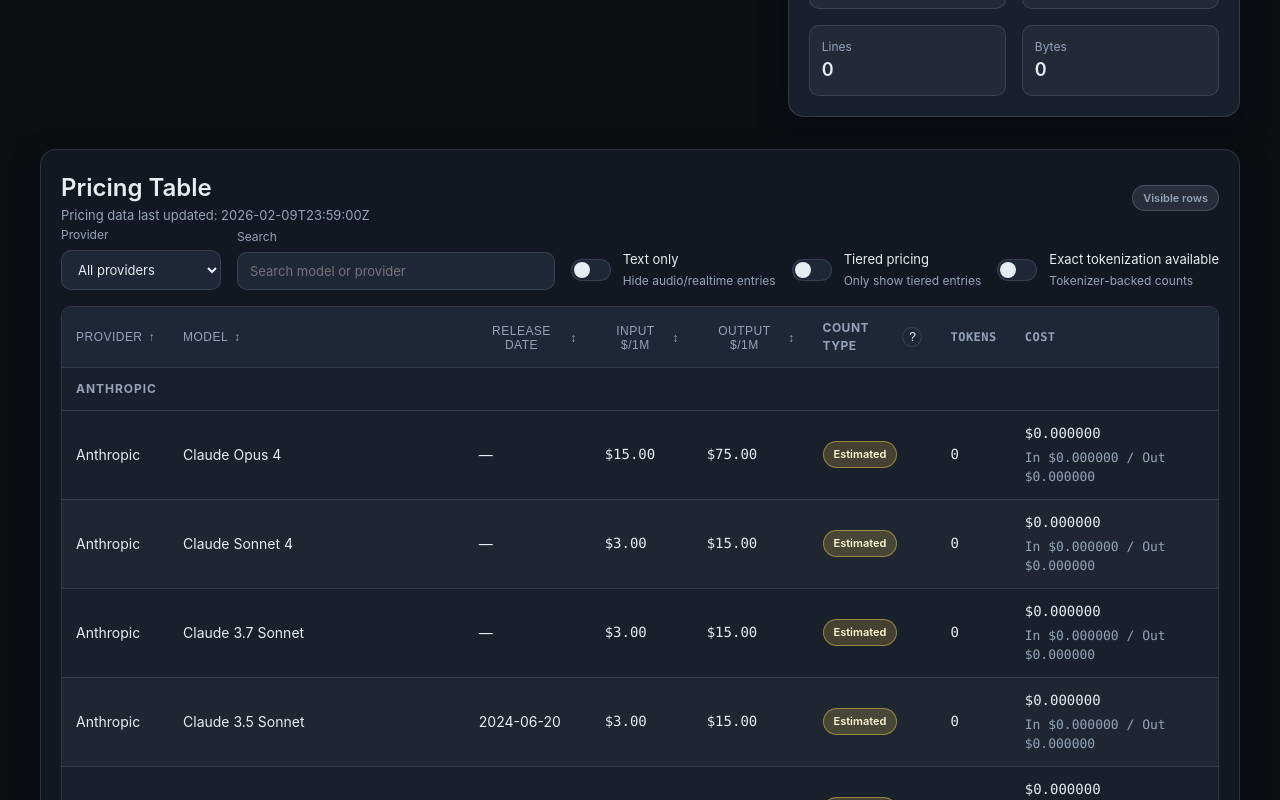
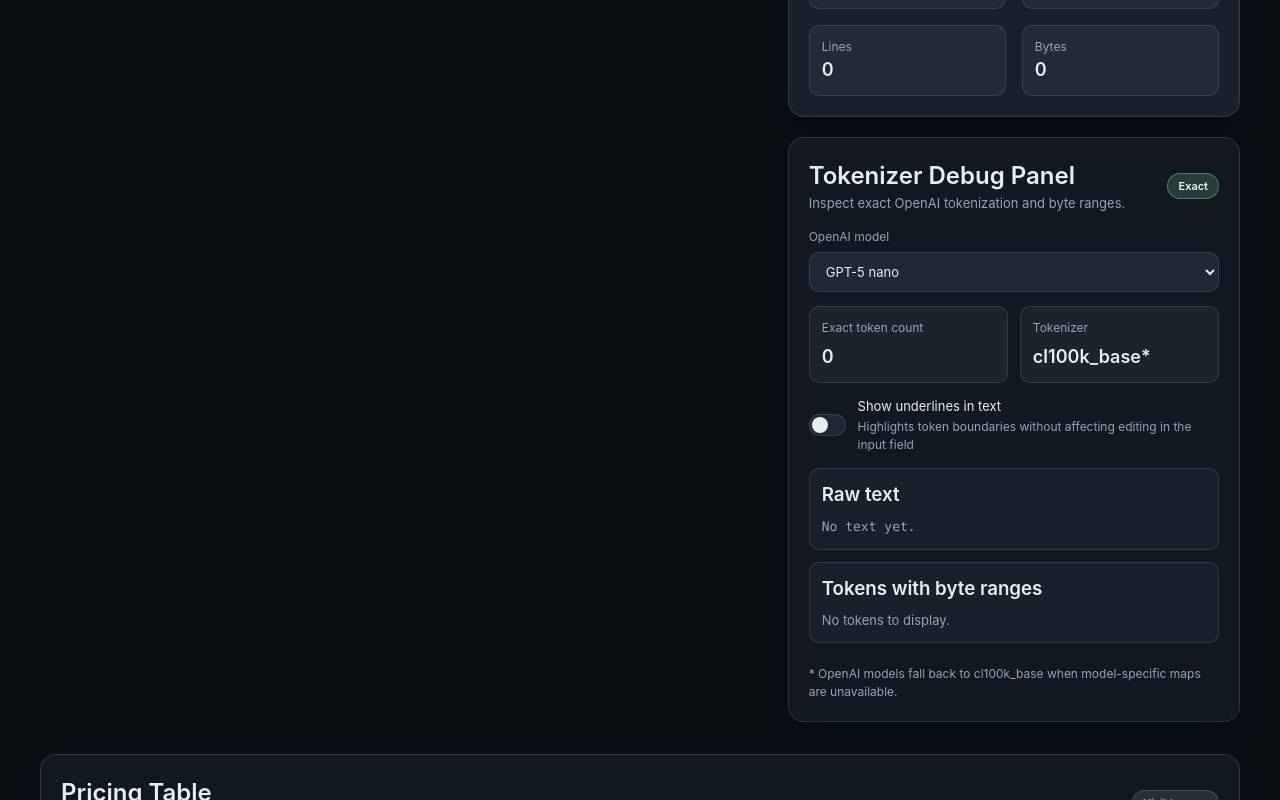
Before and after one commit to ginettododo/LLM-Cost-Calculator, a React (Vite) app: page / in a window 1280 px wide. Shown: the part 780-1580 px from the top of the page. Built offline with nearby package versions, Linux system fonts and the light colour scheme.

Commit message:
Implement exact OpenAI tokenization debug tooling

```diff
--- a/src/core/index.ts
+++ b/src/core/index.ts
@@ -15,7 +15,9 @@
 export {
   clearOpenAITokenizerCache,
   countOpenAITokensExact,
+  getOpenAITokenDetails,
 } from "./tokenization/openaiTokenizer";
+export type { OpenAITokenDetail } from "./tokenization/openaiTokenizer";
 
 export {
   clearTokenCountCache,
--- a/src/core/tokenization/openaiTokenizer.ts
+++ b/src/core/tokenization/openaiTokenizer.ts
@@ -1,23 +1,79 @@
 import { encodingForModel, getEncoding } from "js-tiktoken";
 
-const DEFAULT_OPENAI_ENCODING = "o200k_base";
+const DEFAULT_OPENAI_ENCODING = "cl100k_base";
 const encoderCache = new Map<string, ReturnType<typeof getEncoding>>();
+const utf8Decoder = new TextDecoder("utf-8", { fatal: false });
+
+export type OpenAITokenDetail = {
+  index: number;
+  tokenId: number;
+  text: string;
+  byteStart: number;
+  byteEnd: number;
+};
+
+const normalizeModelName = (model: string): string => {
+  const trimmed = model.trim();
+  if (!trimmed) {
+    return "";
+  }
+
+  const providerPrefix = "openai:";
+  if (trimmed.toLowerCase().startsWith(providerPrefix)) {
+    return trimmed.slice(providerPrefix.length);
+  }
+
+  return trimmed;
+};
 
 const getEncoderForModel = (model: string): ReturnType<typeof getEncoding> => {
-  const cached = encoderCache.get(model);
+  const modelName = normalizeModelName(model);
+  const cacheKey = modelName || DEFAULT_OPENAI_ENCODING;
+  const cached = encoderCache.get(cacheKey);
   if (cached) {
     return cached;
   }
 
   let encoder: ReturnType<typeof getEncoding>;
   try {
-    encoder = encodingForModel(model as Parameters<typeof encodingForModel>[0]);
+    encoder = modelName
+      ? encodingForModel(modelName as Parameters<typeof encodingForModel>[0])
+      : getEncoding(DEFAULT_OPENAI_ENCODING);
   } catch {
     encoder = getEncoding(DEFAULT_OPENAI_ENCODING);
   }
 
-  encoderCache.set(model, encoder);
+  encoderCache.set(cacheKey, encoder);
   return encoder;
+};
+
+export const getOpenAITokenDetails = (
+  text: string,
+  model: string,
+): OpenAITokenDetail[] => {
+  if (text.length === 0) {
+    return [];
+  }
+
+  const encoder = getEncoderForModel(model);
+  const tokenIds = encoder.encode(text);
+  let byteCursor = 0;
+
+  return tokenIds.map((tokenId, index) => {
+    const tokenBytes =
+      (encoder as unknown as { textMap?: Map<number, Uint8Array> }).textMap?.get(tokenId) ??
+      new Uint8Array();
+    const tokenText = utf8Decoder.decode(tokenBytes);
+    const detail: OpenAITokenDetail = {
+      index,
+      tokenId,
+      text: tokenText,
+      byteStart: byteCursor,
+      byteEnd: byteCursor + tokenBytes.length,
+    };
+    byteCursor += tokenBytes.length;
+    return detail;
+  });
 };
 
 export const countOpenAITokensExact = (text: string, model: string): number => {
--- a/src/ui/components/PricingTable.tsx
+++ b/src/ui/components/PricingTable.tsx
@@ -176,7 +176,7 @@
     setIsTokenizing(text.length > 0);
     const rows: RenderRow[] = [];
     let index = 0;
-    const batchSize = text.length > 50_000 ? 8 : 24;
+    const batchSize = text.length > 50_000 ? 6 : 8;
 
     const scheduleBatch = (callback: () => void) => {
       if (typeof window !== "undefined" && "requestIdleCallback" in window) {
@@ -425,9 +425,8 @@
                     <div className="app__help-panel">
                       <strong>Accuracy policy</strong>
                       <p>
-                        Exact uses tokenizer-backed counts. Estimated uses a
-                        character heuristic when a tokenizer is unavailable or
-                        fails to load.
+                        Exact uses tokenizer-backed counts for OpenAI models. Estimated appears when
+                        exact local tokenizers are unavailable for that provider.
                       </p>
                     </div>
                   </Popover>
@@ -461,7 +460,7 @@
                 const tooltipText =
                   row.exactness === "exact"
                     ? "Exact means tokenizer-based token count is used."
-                    : "Estimated means token count is approximated using characters/4.";
+                    : "This model uses an estimate because exact tokenization data isn’t available locally. Real counts may differ.";
 
                 const rows: JSX.Element[] = [];
                 const shouldGroup =
@@ -543,7 +542,7 @@
       <p className="app__note">
         {computeMode === "primary-model"
           ? "Primary model mode is enabled: only the top visible row is computed."
-          : "Visible rows mode computes rows after filters/search; exact uses tokenizers, estimated uses a character heuristic."}
+          : "Visible rows mode computes rows after filters/search; exact uses tokenizer-backed counts, estimated appears when local tokenizer data is unavailable."}
       </p>
     </div>
   );
--- /dev/null
+++ b/src/ui/components/TokenDebugPanel.tsx
@@ -0,0 +1,126 @@
+import { useMemo, useState } from "react";
+import { getOpenAITokenDetails } from "../../core";
+import type { PricingRow } from "../../core";
+import Badge from "./ui/Badge";
+import Card from "./ui/Card";
+import Toggle from "./ui/Toggle";
+
+type TokenDebugPanelProps = {
+  text: string;
+  openAIModels: PricingRow[];
+};
+
+const TOKEN_PREVIEW_LIMIT = 250;
+
+const TokenDebugPanel = ({ text, openAIModels }: TokenDebugPanelProps) => {
+  const [selectedModelId, setSelectedModelId] = useState(openAIModels[0]?.model_id ?? "");
+  const [showUnderlines, setShowUnderlines] = useState(false);
+
+  const selectedModel = useMemo(
+    () => openAIModels.find((model) => model.model_id === selectedModelId) ?? openAIModels[0],
+    [openAIModels, selectedModelId],
+  );
+
+  const tokenDetails = useMemo(() => {
+    if (!selectedModel) {
+      return [];
+    }
+    return getOpenAITokenDetails(text, selectedModel.model_id ?? selectedModel.model);
+  }, [selectedModel, text]);
+
+  const renderTokenizedText = () => {
+    if (text.length === 0) {
+      return <span className="app__muted">No text yet.</span>;
+    }
+
+    if (!showUnderlines || tokenDetails.length === 0) {
+      return <span>{text}</span>;
+    }
+
+    return tokenDetails.map((token) => (
+      <span key={`${token.index}-${token.tokenId}`} className="app__token-underlined">
+        {token.text}
+      </span>
+    ));
+  };
+
+  return (
+    <Card className="app__debug-panel">
+      <div className="app__card-header">
+        <div>
+          <h2>Tokenizer Debug Panel</h2>
+          <p className="app__muted">Inspect exact OpenAI tokenization and byte ranges.</p>
+        </div>
+        <Badge tone="success">Exact</Badge>
+      </div>
+      <div className="app__field">
+        <label htmlFor="token-debug-model" className="app__label">
+          OpenAI model
+        </label>
+        <select
+          id="token-debug-model"
+          className="app__select"
+          value={selectedModel?.model_id ?? ""}
+          onChange={(event) => setSelectedModelId(event.target.value)}
+          disabled={openAIModels.length === 0}
+        >
+          {openAIModels.map((model) => (
+            <option key={model.model_id} value={model.model_id}>
+              {model.model}
+            </option>
+          ))}
+        </select>
+      </div>
+      <div className="app__summary-grid">
+        <div className="app__summary-item">
+          <span className="app__label">Exact token count</span>
+          <span className="app__value">{tokenDetails.length.toLocaleString()}</span>
+        </div>
+        <div className="app__summary-item">
+          <span className="app__label">Tokenizer</span>
+          <span className="app__value">cl100k_base*</span>
+        </div>
+      </div>
+      <Toggle
+        id="show-underlines"
+        checked={showUnderlines}
+        onChange={(event) => setShowUnderlines(event.target.checked)}
+        label="Show underlines in text"
+        description="Highlights token boundaries without affecting editing in the input field"
+      />
+      <div className="app__debug-columns">
+        <div className="app__debug-block">
+          <h3>Raw text</h3>
+          <pre className="app__debug-text">{renderTokenizedText()}</pre>
+        </div>
+        <div className="app__debug-block">
+          <h3>Tokens with byte ranges</h3>
+          <div className="app__token-list" role="list">
+            {tokenDetails.length === 0 ? (
+              <div className="app__muted">No tokens to display.</div>
+            ) : (
+              tokenDetails.slice(0, TOKEN_PREVIEW_LIMIT).map((token) => (
+                <div key={`${token.index}-${token.tokenId}`} className="app__token-row" role="listitem">
+                  <code>#{token.index}</code>
+                  <code>{token.tokenId}</code>
+                  <code>
+                    [{token.byteStart}, {token.byteEnd})
+                  </code>
+                  <span>{JSON.stringify(token.text)}</span>
+                </div>
+              ))
+            )}
+            {tokenDetails.length > TOKEN_PREVIEW_LIMIT ? (
+              <p className="app__hint">
+                Showing first {TOKEN_PREVIEW_LIMIT} tokens of {tokenDetails.length.toLocaleString()}.
+              </p>
+            ) : null}
+          </div>
+        </div>
+      </div>
+      <p className="app__hint">* OpenAI models fall back to cl100k_base when model-specific maps are unavailable.</p>
+    </Card>
+  );
+};
+
+export default TokenDebugPanel;
--- a/src/ui/styles/app.css
+++ b/src/ui/styles/app.css
@@ -898,3 +898,59 @@
     right: auto;
   }
 }
+
+.app__debug-panel {
+  display: flex;
+  flex-direction: column;
+  gap: 14px;
+}
+
+.app__debug-columns {
+  display: grid;
+  grid-template-columns: repeat(auto-fit, minmax(220px, 1fr));
+  gap: 12px;
+}
+
+.app__debug-block {
+  border: 1px solid var(--border);
+  border-radius: var(--radius-s);
+  background: var(--surface-elevated);
+  padding: 12px;
+  display: flex;
+  flex-direction: column;
+  gap: 8px;
+}
+
+.app__debug-text {
+  margin: 0;
+  white-space: pre-wrap;
+  word-break: break-word;
+  font-family: var(--font-mono);
+  font-size: 12px;
+  max-height: 220px;
+  overflow: auto;
+}
+
+.app__token-underlined {
+  text-decoration: underline;
+  text-decoration-thickness: 1px;
+  text-decoration-color: color-mix(in srgb, var(--accent) 60%, transparent);
+  background: color-mix(in srgb, var(--accent) 10%, transparent);
+}
+
+.app__token-list {
+  max-height: 220px;
+  overflow: auto;
+  display: flex;
+  flex-direction: column;
+  gap: 6px;
+}
+
+.app__token-row {
+  display: grid;
+  grid-template-columns: 42px 70px 100px 1fr;
+  gap: 8px;
+  align-items: start;
+  font-family: var(--font-mono);
+  font-size: 11px;
+}
--- a/src/ui/views/AppView.tsx
+++ b/src/ui/views/AppView.tsx
@@ -6,12 +6,13 @@
   countWords,
 } from "../../core/counters";
 import { estimateTokens, formatUSD, validatePrices } from "../../core";
-import type { PricingValidationError } from "../../core";
+import type { PricingRow, PricingValidationError } from "../../core";
 import prices from "../../data/prices.json";
 import CountersPanel from "../components/CountersPanel";
 import PricingTable from "../components/PricingTable";
 import type { ComputeMode, VisiblePricingRow } from "../components/PricingTable";
 import TextareaPanel from "../components/TextareaPanel";
+import TokenDebugPanel from "../components/TokenDebugPanel";
 import useDebouncedValue from "../state/useDebouncedValue";
 import Badge from "../components/ui/Badge";
 import Card from "../components/ui/Card";
@@ -46,7 +47,7 @@
     useState<ComputeMode>("visible-rows");
   const [primaryModelKey, setPrimaryModelKey] = useState("");
   const [undoPreset, setUndoPreset] = useState<UndoPresetState | null>(null);
-  const debouncedText = useDebouncedValue(text, 160);
+  const debouncedText = useDebouncedValue(text, 40);
   const themeToggleId = useId();
   const primaryModelId = useId();
 
@@ -117,19 +118,35 @@
     return () => window.clearTimeout(timeoutId);
   }, [toast]);
 
+  const prioritizePrimaryModel = (rows: VisiblePricingRow[]): VisiblePricingRow | undefined => {
+    const exactOpenAI = rows
+      .filter((row) => row.exactness === "exact" && row.provider.trim().toLowerCase() === "openai")
+      .sort((a, b) => a.price_input_per_mtok - b.price_input_per_mtok);
+
+    return exactOpenAI[0] ?? rows[0];
+  };
+
   useEffect(() => {
     if (visibleRows.length === 0) {
       setPrimaryModelKey("");
       return;
     }
 
-    const hasSelection = visibleRows.some(
+    const selectedRow = visibleRows.find(
       (row) => `${row.provider}::${row.model}` === primaryModelKey,
     );
-    if (!hasSelection) {
-      setPrimaryModelKey(`${visibleRows[0].provider}::${visibleRows[0].model}`);
+
+    const needsSelection =
+      !selectedRow || (debouncedText.trim().length > 0 && selectedRow.tokens === 0);
+
+    if (needsSelection) {
+      const rowsWithTokens = visibleRows.filter((row) => row.tokens > 0);
+      const preferred = prioritizePrimaryModel(rowsWithTokens.length > 0 ? rowsWithTokens : visibleRows);
+      if (preferred) {
+        setPrimaryModelKey(`${preferred.provider}::${preferred.model}`);
+      }
     }
-  }, [primaryModelKey, visibleRows]);
+  }, [debouncedText, primaryModelKey, visibleRows]);
 
   useEffect(() => {
     if (pricingValidation.error) {
@@ -204,10 +221,25 @@
     showToast("Preset undone");
   };
 
-  const primaryModel = useMemo(
-    () => visibleRows.find((row) => `${row.provider}::${row.model}` === primaryModelKey),
-    [primaryModelKey, visibleRows],
-  );
+  const primaryModel = useMemo(() => {
+    const selected = visibleRows.find((row) => `${row.provider}::${row.model}` === primaryModelKey);
+    if (!selected) {
+      return visibleRows.find((row) => row.tokens > 0);
+    }
+
+    if (debouncedText.trim().length > 0 && selected.tokens === 0) {
+      return visibleRows.find((row) => row.tokens > 0) ?? selected;
+    }
+
+    return selected;
+  }, [debouncedText, primaryModelKey, visibleRows]);
+
+
+  const openAIModels = useMemo<PricingRow[]>(() => {
+    return pricingValidation.models
+      .filter((model) => model.provider.trim().toLowerCase() === "openai")
+      .sort((a, b) => a.input_per_mtok - b.input_per_mtok);
+  }, [pricingValidation.models]);
 
   const buildSummaryText = () => {
     const lines: string[] = [];
@@ -567,6 +599,7 @@
               ) : null}
             </Card>
             <CountersPanel counters={counters} />
+            <TokenDebugPanel text={debouncedText} openAIModels={openAIModels} />
           </aside>
         </section>
 
```
Also changed, not shown: src/core/tokenization/providerTokenizer.ts (+4 -11 lines), 1 other file (tests, documents, lock files or other folders).
